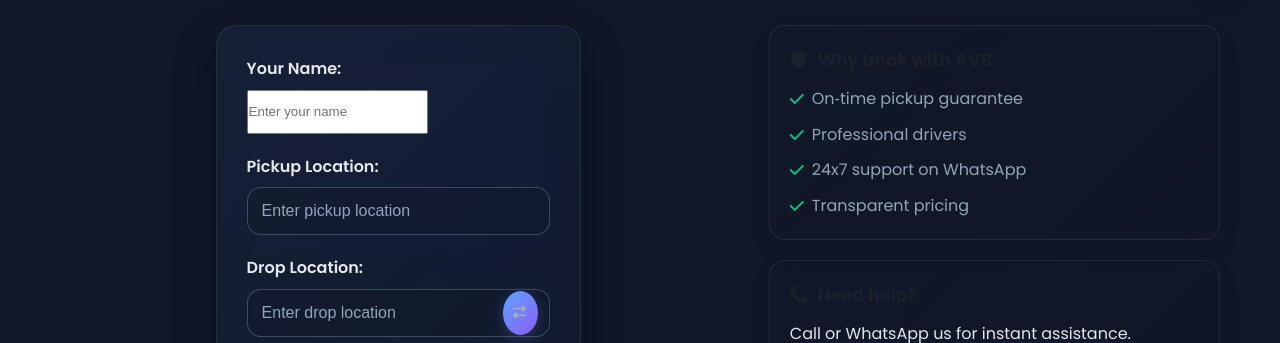
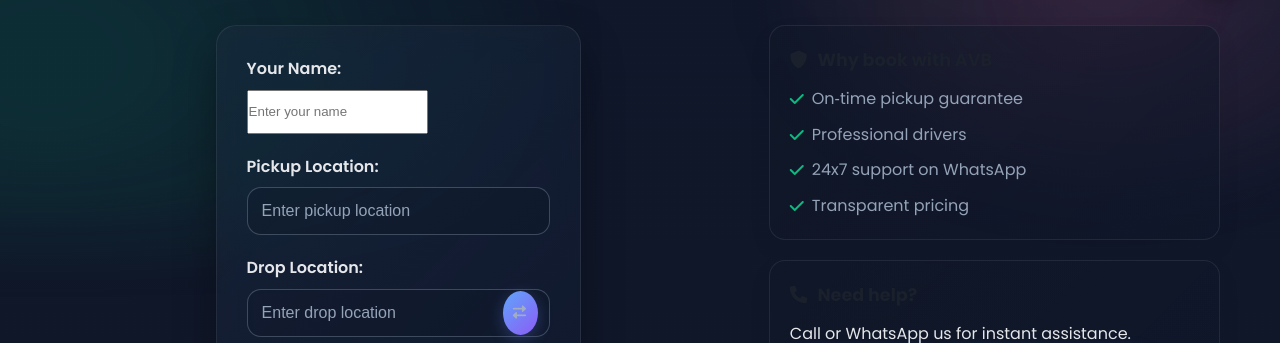
Before and after one commit to Bheema2003/cab, a website: page index.html in a window 1280 px wide. Shown: the part 773-1116 px from the top of the page. Drawn offline with Linux system fonts and the light colour scheme; no server answers.

Commit message:
UI: Add animated Netlify-like gradient background site-wide

```diff
--- a/styles.css
+++ b/styles.css
@@ -1367,3 +1367,61 @@ input[type="time"] {
     color: var(--avb-text);
 }
 input[type="time"]:focus { border-color: rgba(96,165,250,.8); background: rgba(2,6,23,0.65); box-shadow: 0 10px 30px rgba(96,165,250,.2); transform: none; }
+
+/* =============================================
+   Animated Background (inspired by Netlify deploy)
+   Subtle moving gradient blobs behind all content
+   ============================================= */
+html, body { position: relative; }
+body::before,
+body::after {
+    content: "";
+    position: fixed;
+    inset: -25%;
+    z-index: -1;
+    pointer-events: none;
+    will-change: transform, opacity, filter;
+}
+
+/* Main soft gradient field with slow parallax drift */
+body::before {
+    background:
+        radial-gradient(40% 40% at 15% 20%, rgba(96,165,250,0.25) 0%, rgba(96,165,250,0) 60%),
+        radial-gradient(35% 35% at 85% 25%, rgba(139,92,246,0.22) 0%, rgba(139,92,246,0) 60%),
+        radial-gradient(45% 45% at 20% 85%, rgba(16,185,129,0.18) 0%, rgba(16,185,129,0) 65%),
+        radial-gradient(30% 30% at 75% 80%, rgba(244,114,182,0.16) 0%, rgba(244,114,182,0) 65%);
+    filter: blur(40px) saturate(115%);
+    animation: avbGradientDrift 28s ease-in-out infinite alternate;
+    opacity: 0.9;
+}
+
+/* Accent blob layer with a different tempo for depth */
+body::after {
+    background:
+        radial-gradient(30% 30% at 60% 35%, rgba(59,130,246,0.18) 0%, rgba(59,130,246,0) 65%),
+        radial-gradient(25% 25% at 35% 60%, rgba(168,85,247,0.18) 0%, rgba(168,85,247,0) 65%),
+        radial-gradient(22% 22% at 70% 70%, rgba(234,179,8,0.14) 0%, rgba(234,179,8,0) 65%);
+    filter: blur(55px) saturate(110%);
+    mix-blend-mode: screen;
+    animation: avbBlobFloat 36s ease-in-out infinite alternate;
+    opacity: 0.6;
+}
+
+@keyframes avbGradientDrift {
+    0%   { transform: translate3d(0,   0, 0) scale(1.0); }
+    50%  { transform: translate3d(-3%, 2%, 0) scale(1.03); }
+    100% { transform: translate3d(3%, -2%, 0) scale(1.02); }
+}
+
+@keyframes avbBlobFloat {
+    0%   { transform: translate3d(0%, 0%, 0) rotate(0.001deg); }
+    33%  { transform: translate3d(2.5%, -1.5%, 0) rotate(0.001deg); }
+    66%  { transform: translate3d(-2%, 2%, 0) rotate(0.001deg); }
+    100% { transform: translate3d(1.5%, -1%, 0) rotate(0.001deg); }
+}
+
+/* Reduce intensity on small screens for performance */
+@media (max-width: 768px) {
+    body::before { opacity: 0.7; filter: blur(36px) saturate(110%); }
+    body::after  { opacity: 0.45; filter: blur(48px) saturate(105%); }
+}
```
